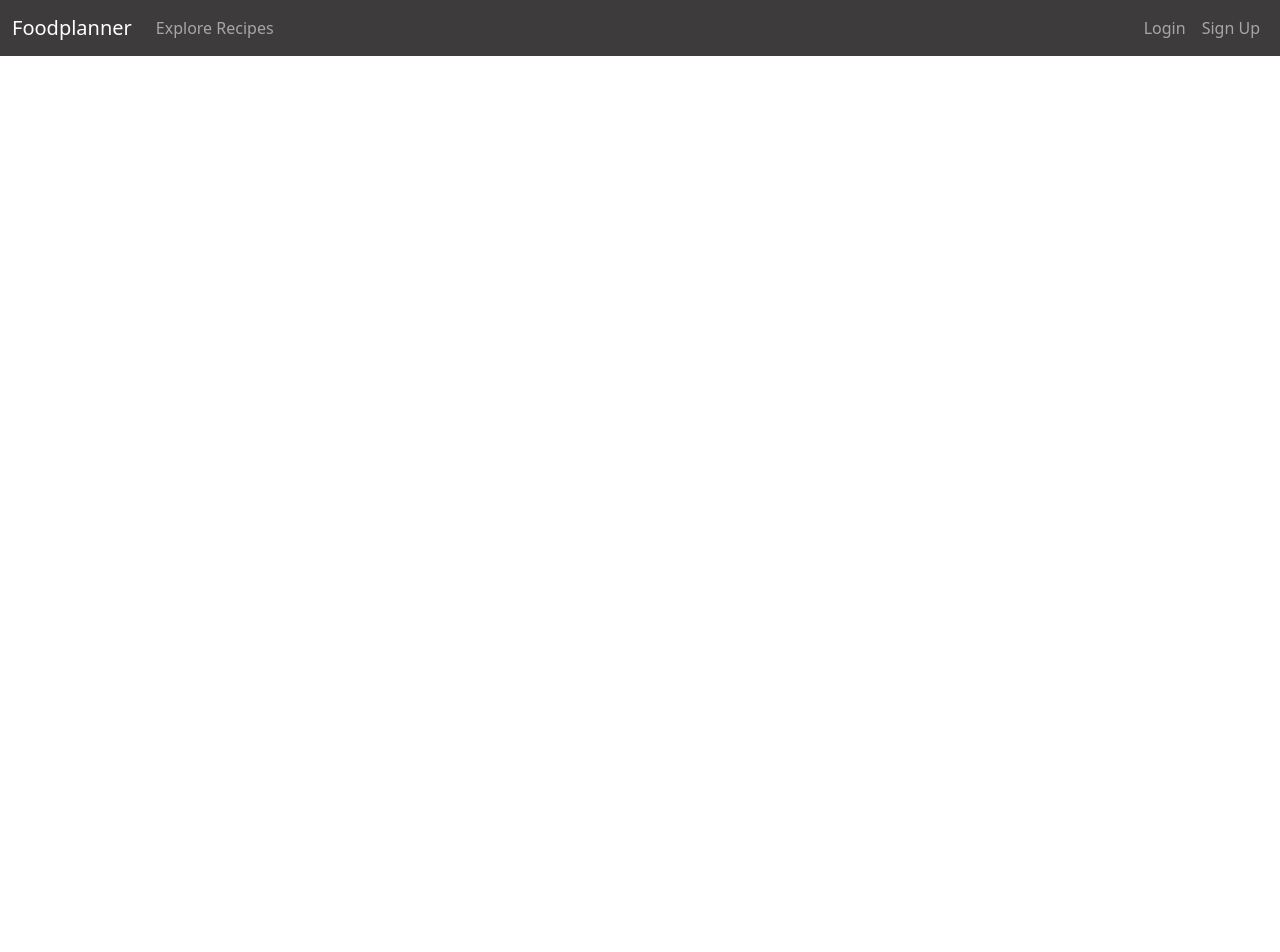
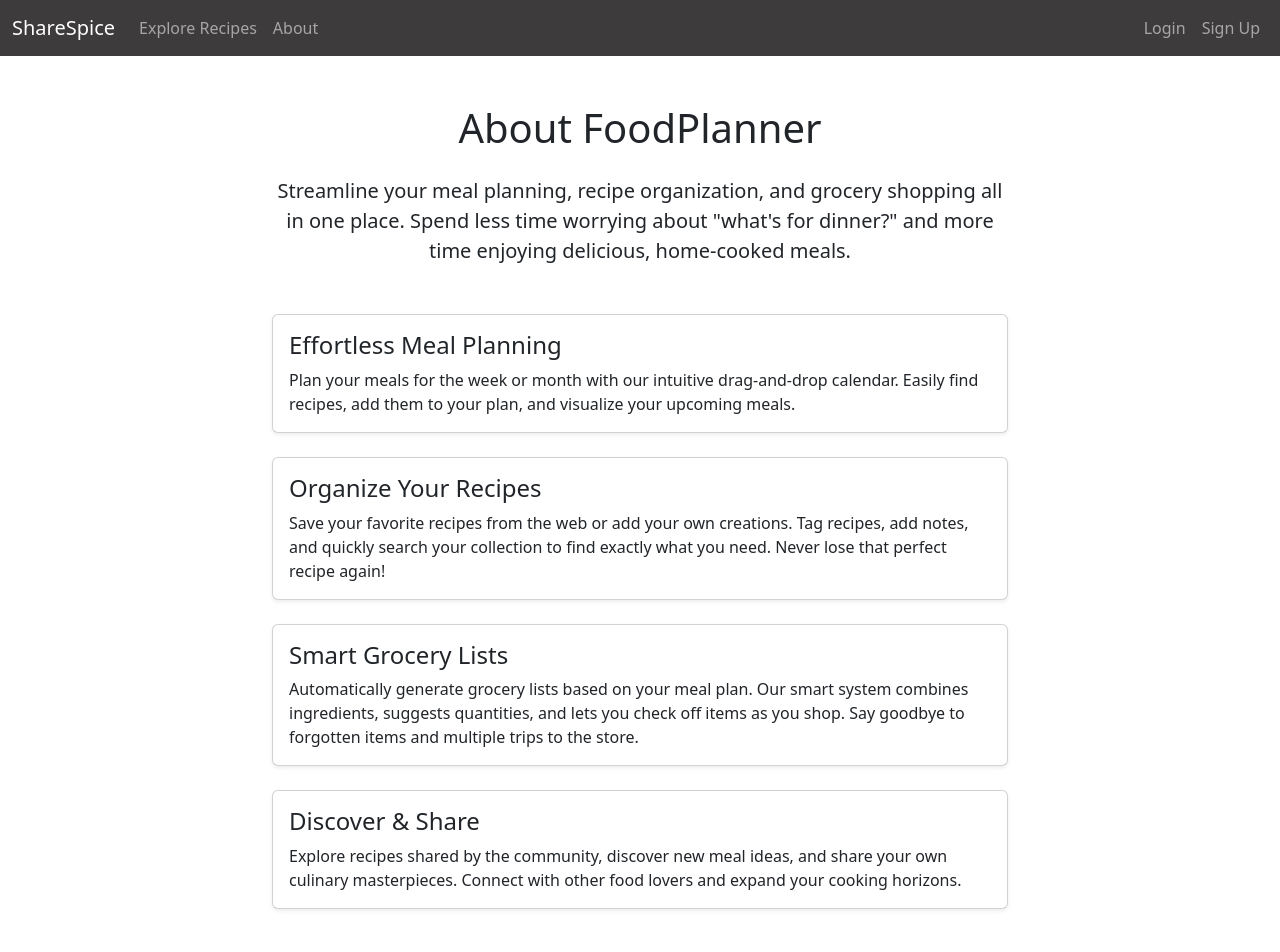
Before and after one commit to jeromebelpaire/foodplanner-frontend, a React (Vite) app: page /about in a window 1280 px wide. Shown: the top 952 px of the page. Before the commit the page ends 800 px from the top, so only its background shows below. Built offline with nearby package versions, Linux system fonts and the light colour scheme; no server answers.

Commit message:
feat: add about page

```diff
--- a/index.html
+++ b/index.html
@@ -4,7 +4,7 @@
     <meta charset="UTF-8" />
     <link rel="icon" type="image/svg+xml" href="/food-dinner-white-bg.svg" />
     <meta name="viewport" content="width=device-width, initial-scale=1.0" />
-    <title>Foodplanner</title>
+    <title>ShareSpice</title>
   </head>
   <body>
     <div id="root"></div>
--- a/src/App.tsx
+++ b/src/App.tsx
@@ -13,6 +13,7 @@ import { NewRecipe } from "./components/NewRecipe";
 import { EditRecipe } from "./components/EditRecipe";
 import Signup from "./components/Signup";
 import Feed from "./components/Feed";
+import { AboutPage } from "./components/AboutPage";
 
 function App() {
   return (
@@ -24,6 +25,7 @@ function App() {
             <Route path="login" element={<Login />} />
             <Route path="signup" element={<Signup />} />
             <Route index element={<HomePage />} />
+            <Route path="/about" element={<AboutPage />} />
             <Route element={<PrivateRoute />}>
               <Route path="recipe/:id/:slug" element={<RecipeDetail />} />
               <Route path="grocery-lists" element={<GroceryListSelect />} />
--- /dev/null
+++ b/src/components/AboutPage.tsx
@@ -0,0 +1,70 @@
+import { Link } from "react-router-dom";
+
+export function AboutPage() {
+  return (
+    <div className="container mt-5">
+      <div className="row justify-content-center">
+        <div className="col-md-8">
+          <h1 className="mb-4 text-center">About FoodPlanner</h1>
+          <p className="lead text-center mb-5">
+            Streamline your meal planning, recipe organization, and grocery shopping all in one
+            place. Spend less time worrying about "what's for dinner?" and more time enjoying
+            delicious, home-cooked meals.
+          </p>
+
+          <div className="card mb-4 shadow-sm">
+            <div className="card-body">
+              <h2 className="card-title h4">Effortless Meal Planning</h2>
+              <p className="card-text">
+                Plan your meals for the week or month with our intuitive drag-and-drop calendar.
+                Easily find recipes, add them to your plan, and visualize your upcoming meals.
+              </p>
+            </div>
+          </div>
+
+          <div className="card mb-4 shadow-sm">
+            <div className="card-body">
+              <h2 className="card-title h4">Organize Your Recipes</h2>
+              <p className="card-text">
+                Save your favorite recipes from the web or add your own creations. Tag recipes, add
+                notes, and quickly search your collection to find exactly what you need. Never lose
+                that perfect recipe again!
+              </p>
+            </div>
+          </div>
+
+          <div className="card mb-4 shadow-sm">
+            <div className="card-body">
+              <h2 className="card-title h4">Smart Grocery Lists</h2>
+              <p className="card-text">
+                Automatically generate grocery lists based on your meal plan. Our smart system
+                combines ingredients, suggests quantities, and lets you check off items as you shop.
+                Say goodbye to forgotten items and multiple trips to the store.
+              </p>
+            </div>
+          </div>
+
+          <div className="card mb-4 shadow-sm">
+            <div className="card-body">
+              <h2 className="card-title h4">Discover & Share</h2>
+              <p className="card-text">
+                Explore recipes shared by the community, discover new meal ideas, and share your own
+                culinary masterpieces. Connect with other food lovers and expand your cooking
+                horizons.
+              </p>
+            </div>
+          </div>
+
+          <div className="text-center mt-5">
+            <h2>Ready to simplify your kitchen?</h2>
+            <p>Sign up today and take the stress out of meal planning!</p>
+            <Link to="/signup" className="btn btn-primary btn-lg mt-3">
+              Sign Up Now - It's Free!
+            </Link>
+          </div>
+          <br />
+        </div>
+      </div>
+    </div>
+  );
+}
--- a/src/components/NavBar.tsx
+++ b/src/components/NavBar.tsx
@@ -17,7 +17,7 @@ function NavBar() {
     return (
       <nav className="navbar navbar-expand-lg navbar-dark dark-navbar">
         <div className="container-fluid">
-          <span className="navbar-brand">Foodplanner</span>
+          <span className="navbar-brand">ShareSpice</span>
           <span className="navbar-text ms-auto">Loading...</span>
         </div>
       </nav>
@@ -29,7 +29,7 @@ function NavBar() {
       <nav className="navbar navbar-expand-lg navbar-dark dark-navbar">
         <div className="container-fluid">
           <Link className="navbar-brand" to="/">
-            Foodplanner
+            ShareSpice
           </Link>
           <button
             className="navbar-toggler"
@@ -47,6 +47,11 @@ function NavBar() {
               <li className="nav-item">
                 <Link className="nav-link" to="/">
                   Explore Recipes
+                </Link>
+              </li>
+              <li className="nav-item">
+                <Link className="nav-link" to="/about">
+                  About
                 </Link>
               </li>
               {authenticated && (
```
